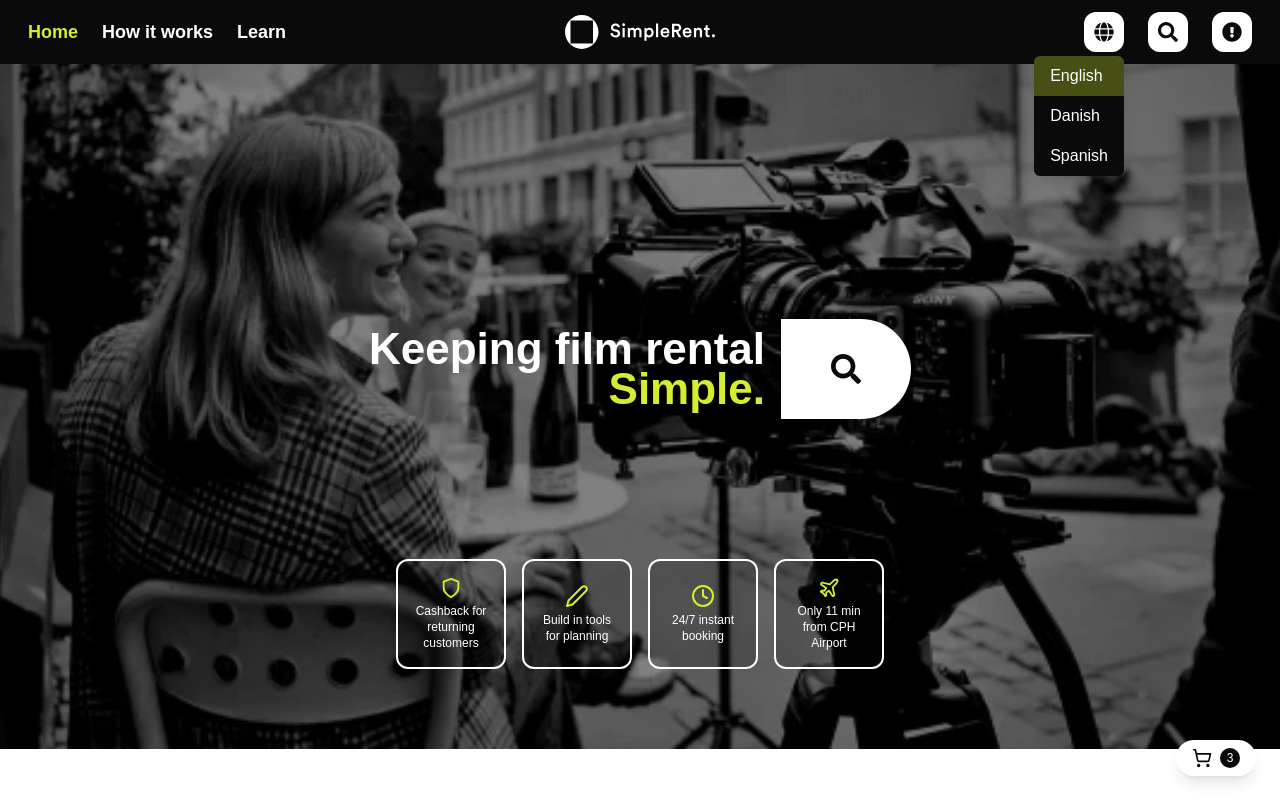
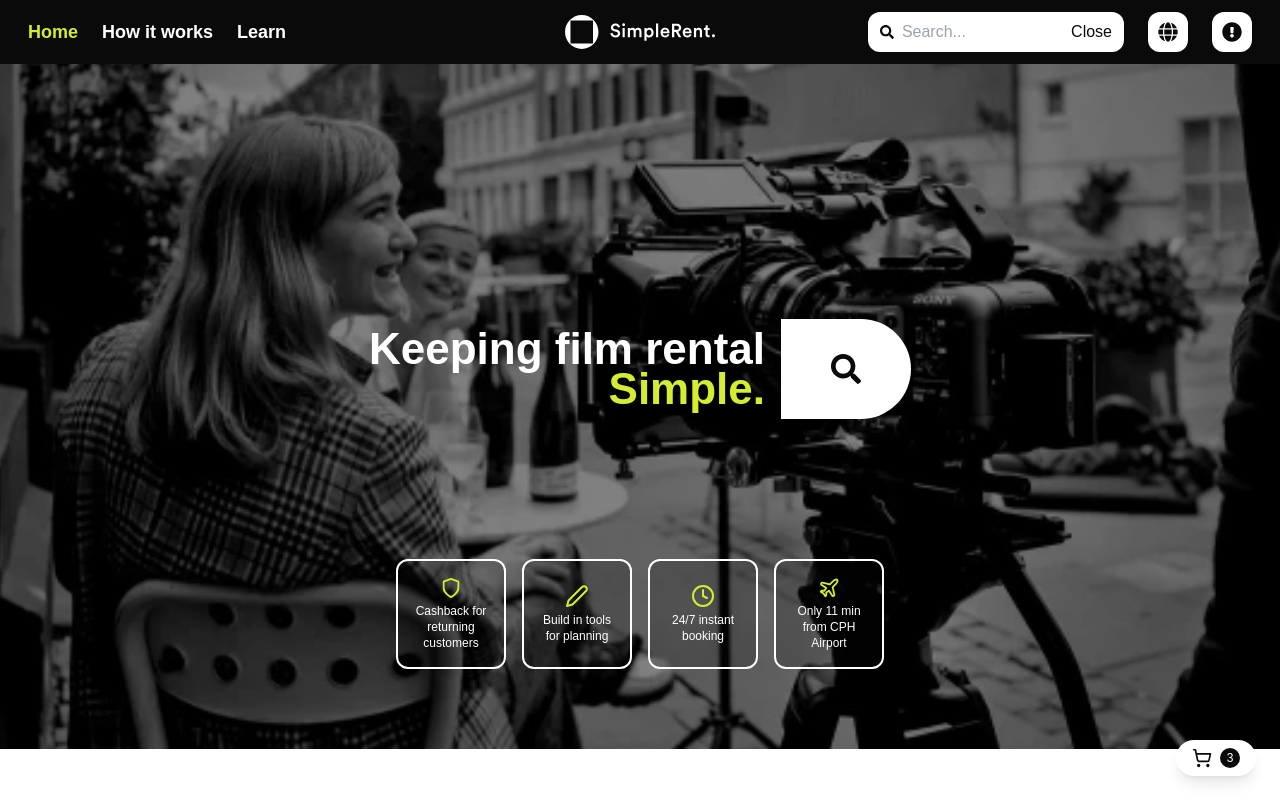
Before and after one commit to vabr0002/simplerent_new, a Next.js app: page / in a window 1280 px wide. Both pictures are taken after a click on the element 1104 px from the left and 32 px from the top of the page. Shown: the top 800 px of the page. Built offline with nearby package versions, Linux system fonts and the light colour scheme.

Commit message:
Refactor Navigation component: reorganize language toggle and search icons for improved layout and accessibility

```diff
--- a/src/components/navigation/Navigation.jsx
+++ b/src/components/navigation/Navigation.jsx
@@ -319,9 +319,45 @@ const Navigation = () => {
             </Link>
           </div>
 
+          {/* TOP RIGHT ICONS */}
           <div className="flex gap-3 md:gap-6 mr-2 md:mr-4 ml-auto relative z-10">
-            {/* Language Toggle */}
-            <div id="language-toggle" className="relative">
+            {/* Search Icon */}
+            <div className="hidden md:flex">
+              {isSearchOpen ? (
+                <div className="flex items-center bg-white text-black h-10 px-3 rounded-xl transition-all duration-500 ease-in-out select-none w-64 opacity-100">
+                  <FaSearch className="text-black text-xl mr-2" />
+                  <input
+                    type="text"
+                    placeholder="Search..."
+                    className="bg-white text-black outline-none w-full"
+                  />
+                  <button
+                    onClick={() => setIsSearchOpen(false)}
+                    className="ml-2 text-black hover:text-lime transition-colors"
+                  >
+                    Close
+                  </button>
+                </div>
+              ) : (
+                <div
+                  className="relative bg-white text-black p-4 w-10 h-10 flex items-center justify-center rounded-xl hover:scale-110 transition-transform duration-300 cursor-pointer hover:bg-lime select-none"
+                  onClick={() => setIsSearchOpen(true)}
+                >
+                  <FaSearch className="absolute text-black text-xl" />
+                </div>
+              )}
+            </div>
+            <div className="md:hidden">
+              <div
+                className="relative bg-white text-black p-4 w-8 h-8 flex items-center justify-center rounded-xl hover:scale-110 transition-transform duration-300 cursor-pointer hover:bg-lime select-none"
+                onClick={() => setIsSearchOpen(true)}
+              >
+                <FaSearch className="absolute text-black text-lg" />
+              </div>
+            </div>
+
+            {/* Language Toggle for Desktop */}
+            <div id="language-toggle" className="hidden md:block relative">
               <div
                 className="relative bg-white text-black p-4 w-8 h-8 md:w-10 md:h-10 flex items-center justify-center rounded-xl hover:scale-110 transition-transform duration-300 cursor-pointer hover:bg-lime select-none"
                 onClick={() => setIsLanguageOpen(!isLanguageOpen)}
@@ -346,54 +382,20 @@ const Navigation = () => {
               )}
             </div>
 
-            {/* Desktop Search (inline) */}
-            <div className="hidden md:flex">
-              {isSearchOpen ? (
-                <div className="flex items-center bg-white text-black h-10 px-3 rounded-xl transition-all duration-500 ease-in-out select-none w-64 opacity-100">
-                  <FaSearch className="text-black text-xl mr-2" />
-                  <input
-                    type="text"
-                    placeholder="Search..."
-                    className="bg-white text-black outline-none w-full"
-                  />
-                  <button
-                    onClick={() => setIsSearchOpen(false)}
-                    className="ml-2 text-black hover:text-lime transition-colors"
-                  >
-                    Close
-                  </button>
-                </div>
-              ) : (
-                <div
-                  className="relative bg-white text-black p-4 w-10 h-10 flex items-center justify-center
-        rounded-xl hover:scale-110 transition-transform duration-300 cursor-pointer
-        hover:bg-lime select-none"
-                  onClick={() => setIsSearchOpen(true)}
-                >
-                  <FaSearch className="absolute text-black text-xl" />
-                </div>
-              )}
-            </div>
-
-            {/* Mobile Search (icon only, triggers full-width below) */}
-            <div className="md:hidden">
-              <div
-                className="relative bg-white text-black p-4 w-8 h-8 flex items-center justify-center
-                  rounded-xl hover:scale-110 transition-transform duration-300 cursor-pointer
-                  hover:bg-lime select-none"
-                onClick={() => setIsSearchOpen(true)}
-              >
-                <FaSearch className="absolute text-black text-lg" />
+            {/* Globe Icon for Mobile (non-active) */}
+            <div className="block md:hidden">
+              <div className="relative bg-white text-black p-4 w-8 h-8 flex items-center justify-center rounded-xl select-none">
+                <FaGlobe className="absolute text-black text-lg" />
               </div>
             </div>
 
+            {/* Toolbox Icon */}
             <div
-              className={`relative p-4 w-8 h-8 md:w-10 md:h-10 flex items-center justify-center rounded-xl hover:scale-110
-                transition-transform duration-300 cursor-pointer select-none ${
-                  isToolboxOpen
-                    ? "bg-lime text-black"
-                    : "bg-white text-black hover:bg-lime"
-                }`}
+              className={`relative p-4 w-8 h-8 md:w-10 md:h-10 flex items-center justify-center rounded-xl hover:scale-110 transition-transform duration-300 cursor-pointer select-none ${
+                isToolboxOpen
+                  ? "bg-lime text-black"
+                  : "bg-white text-black hover:bg-lime"
+              }`}
               onClick={() => {
                 setIsToolboxOpen(!isToolboxOpen);
                 if (isToolboxOpen) setSelectedToolboxItem(null);
```
